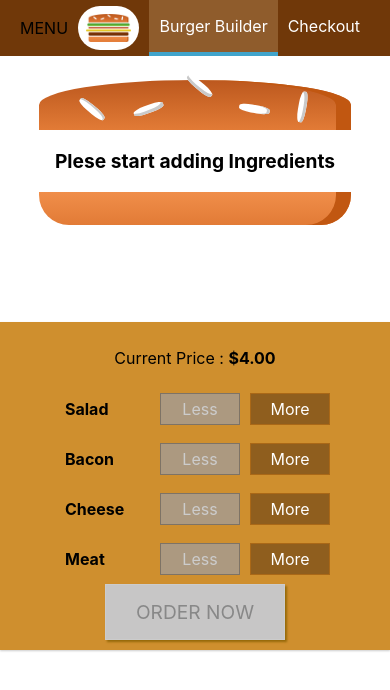
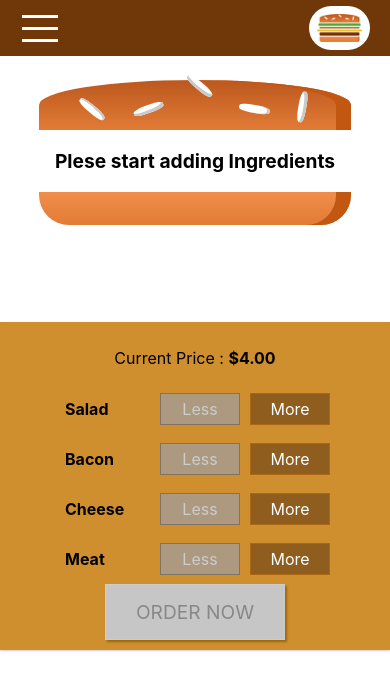
Before and after one commit to Parthasarathireddy/my-burger-project, a React app: page / in a window 390 px wide. Shown: the top 690 px of the page. Built offline with nearby package versions, Linux system fonts and the light colour scheme.

Commit message:
Creating Responsive Sidedrawer and Reuse Backdrop and toggle button

```diff
--- a/src/components/Logo/Logo.module.css
+++ b/src/components/Logo/Logo.module.css
@@ -1,7 +1,7 @@
 .Logo {
     background-color: white;
     padding: 8px;
-    height: 80%;
+    height: 100%;
     box-sizing: border-box;
     border-radius: 30px;
 
--- a/src/components/Navigation/NavigationItems/NavigationItem/NavigationItem.module.css
+++ b/src/components/Navigation/NavigationItems/NavigationItem/NavigationItem.module.css
@@ -1,19 +1,36 @@
+.NavigationItem {
+    margin: 10px 0;
+    box-sizing: border-box;
+    display: block;
+    width: 100%;
+
+}
+.NavigationItem a {
+    color: #8f5c2c;
+    text-decoration: none;
+    width: 100%;
+    box-sizing: border-box;
+    display: block;
+}
+.NavigationItem a:hover,
+.NavigationItem a:active,
+.NavigationItem a.active {
+    color: #40a4c8;
+}
+@media(min-width : 500px){
     .NavigationItem {
         margin: 0;
-    box-sizing: border-box;
         display: flex;
         height: 100%;
+        width: auto;
         align-items: center;
 
     }
     .NavigationItem a {
         color: white;
-    text-decoration: none;
         height: 100%;
         padding: 16px 10px;
         border-bottom: 4px solid transparent;
-    box-sizing: border-box;
-    display: block;
     }
     .NavigationItem a:hover,
     .NavigationItem a:active,
@@ -22,3 +39,4 @@
         border-bottom: 4px solid #40a4cb;
         color: white;
     }
+}
--- a/src/components/Navigation/NavigationItems/NavigationItems.module.css
+++ b/src/components/Navigation/NavigationItems/NavigationItems.module.css
@@ -4,5 +4,11 @@
     list-style: none;
     display: flex;
     align-items: center;
+    flex-flow: column;
     height: 100%;
 }
+@media(min-width : 500px){
+    .NavigationItems {
+        flex-flow: row;
+    }
+}
--- /dev/null
+++ b/src/components/Navigation/SideDrawer/DrawerToggle/DrawerToggle.js
@@ -0,0 +1,11 @@
+import React from 'react';
+import classes from './DrawerToggle.module.css'
+
+const drawerToggle = (props) =>(
+    <div className = {classes.DrawerToggle} onClick = {props.clicked}>
+        <div></div>
+        <div></div>
+        <div></div>
+    </div>
+);
+export default drawerToggle;
--- /dev/null
+++ b/src/components/Navigation/SideDrawer/DrawerToggle/DrawerToggle.module.css
@@ -0,0 +1,23 @@
+.DrawerToggle {
+    width: 40px;
+    height: 100%;
+    display: flex;
+    flex-flow: column;
+    justify-content: space-around;
+    align-items: center;
+    padding: 10px 0;
+    box-sizing: border-box;
+    cursor: pointer;
+}
+
+.DrawerToggle div {
+    width: 90%;
+    height: 3px;
+    background-color: white;
+}
+
+@media (min-width: 500px) {
+    .DrawerToggle {
+        display: none;
+    }
+}
--- /dev/null
+++ b/src/components/Navigation/SideDrawer/SideDrawer.js
@@ -0,0 +1,25 @@
+import React from 'react';
+import Logo from '../../Logo/Logo';
+import NavigationItems from '../NavigationItems/NavigationItems';
+import classes from './SideDrawer.module.css';
+import Backdrop from '../../UI/Backdrop/Backdrop';
+import Aux from '../../../hoc/Auxilary';
+
+const sideDrawer = (props) => {
+    let attachedClasses = [classes.SideDrawer, classes.Close];
+    if(props.open){
+        attachedClasses = [classes.SideDrawer, classes.Open];
+    }
+    return (
+        <Aux>
+            <Backdrop show = {props.open} clicked = {props.closed}/>
+            <div className={attachedClasses.join(' ')}>
+                <div className={classes.Logo}><Logo /></div>
+                <nav>
+                    <NavigationItems />
+                </nav>
+            </div>
+        </Aux>
+    );
+};
+export default sideDrawer;
--- /dev/null
+++ b/src/components/Navigation/SideDrawer/SideDrawer.module.css
@@ -0,0 +1,29 @@
+.SideDrawer {
+    position: fixed;
+    width: 280px;
+    max-width: 70%;
+    height: 100%;
+    left:0;
+    top: 0;
+    z-index: 200;
+    background-color: white;
+    padding: 32px 16px;
+    box-sizing: border-box;
+    transition: transform 0.3s ease-out;
+}
+
+@media (min-width : 500px){
+    .SideDrawer {
+        display: none;
+    }
+}
+.Open {
+    transform: translateX(0);
+}
+.Close {
+    transform: translateX(-100%);
+}
+.Logo {
+    height: 11%;
+    margin-bottom: 32px;
+}
--- a/src/components/Navigation/Toolbar/Toolbar.js
+++ b/src/components/Navigation/Toolbar/Toolbar.js
@@ -2,11 +2,12 @@ import React from 'react';
 import classes from './Toolbar.module.css';
 import Logo from '../../Logo/Logo';
 import NavigationItems from '../NavigationItems/NavigationItems';
+import DrawerToggle from '../SideDrawer/DrawerToggle/DrawerToggle'
 const toolbar = (props) =>(
     <header className = {classes.Toolbar}>
-        <div>MENU</div>
-        <Logo />
-        <nav><NavigationItems /></nav>
+        <DrawerToggle clicked = {props.drawerToggleClicked}/>
+        <div className = {classes.Logo}><Logo /></div>
+        <nav className = {classes.DesktopOnly}><NavigationItems /></nav>
     </header>
 );
 
--- a/src/components/Navigation/Toolbar/Toolbar.module.css
+++ b/src/components/Navigation/Toolbar/Toolbar.module.css
@@ -15,3 +15,11 @@
 .Toolbar nav {
     height: 100%;
 }
+.Logo {
+    height: 80%;
+}
+@media (max-width : 499px){
+    .DesktopOnly {
+        display: none;
+    }
+}
--- a/src/components/layout/Layout.js
+++ b/src/components/layout/Layout.js
@@ -1,13 +1,33 @@
-import React from 'react';
+import React, { Component } from 'react';
 import Aux from '../../hoc/Auxilary';
 import classes from './Layout.module.css';
 import Toolbar from '../Navigation/Toolbar/Toolbar';
-const layout = (props) => (
-    <Aux>
-        <Toolbar />
-        <main className = {classes.Content}>
-            {props.children}
-        </main>
-    </Aux>
-)
-export default layout;
+import SideDrawer from '../Navigation/SideDrawer/SideDrawer';
+
+class Layout extends Component {
+    state = {
+        showSideDrawer : false
+    }
+    sideDrawerClosedHandler = () => {
+        this.setState({showSideDrawer : false});
+    }
+    sideDrawerToggleHandler = () =>{
+        this.setState((prevState) => {
+            return {showSideDrawer : !prevState.showSideDrawer}
+        })
+    }
+    render() {
+        return (
+            <Aux>
+                <Toolbar drawerToggleClicked = {this.sideDrawerToggleHandler}/>
+                <SideDrawer
+                closed = {this.sideDrawerClosedHandler}
+                open = {this.state.showSideDrawer}/>
+                <main className={classes.Content}>
+                    {this.props.children}
+                </main>
+            </Aux>
+        );
+    }
+}
+export default Layout;
```
Lines whose indentation alone changed are shown as unchanged.
